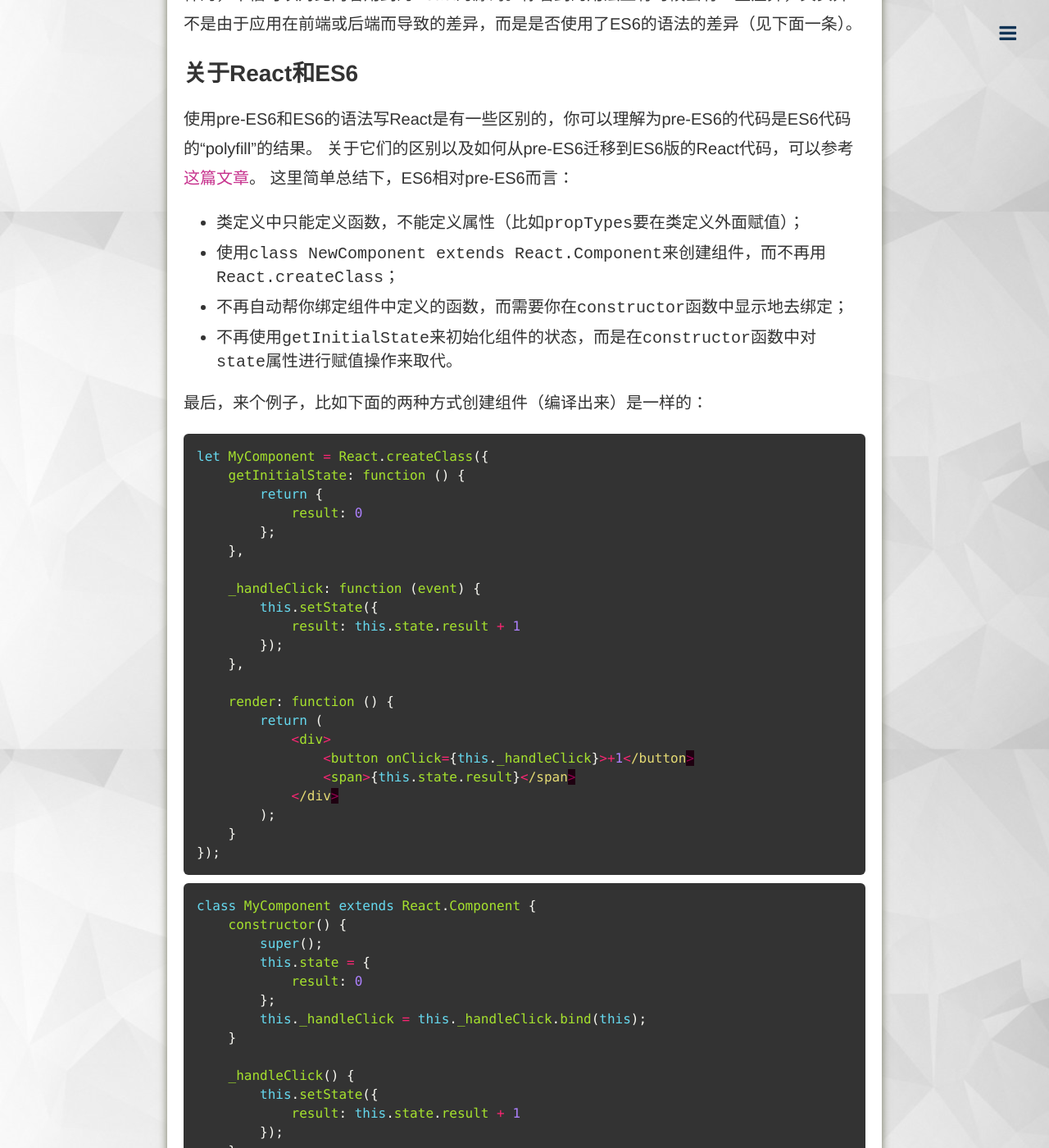
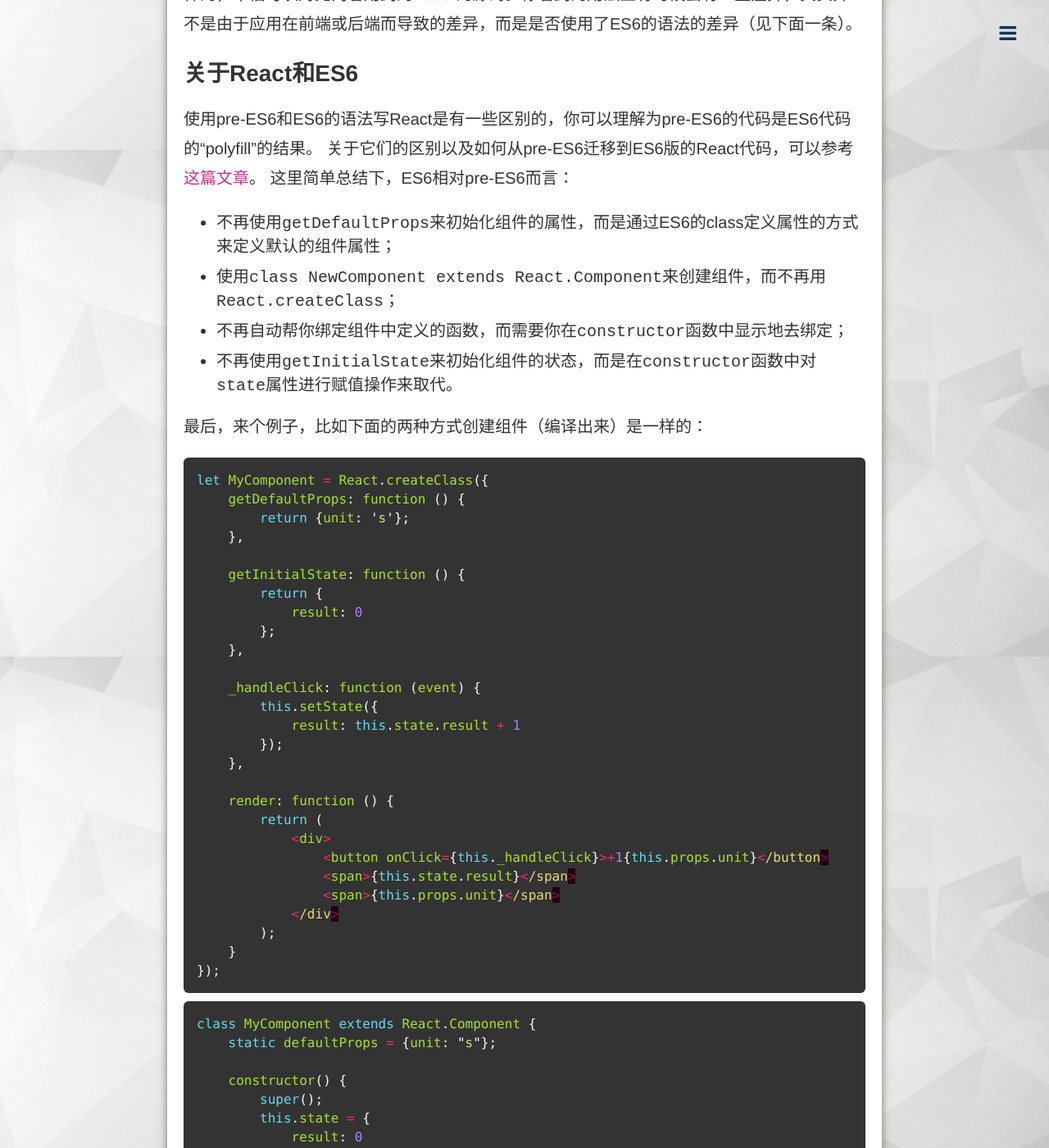
Before and after one commit to cuyu/cuyu.github.io, a Jekyll site: the page built from _posts/2017-02-20-React实践初体验.md, in a window 1280 px wide and 1400 px high, scrolled down 1053 px. Shown: the whole window at 82% size. Built offline with Jekyll 4.4.1, drawn with Linux system fonts in a browser that asks for light colours; nearby versions of some CDN libraries; comment, search, counter and statistics services are not loaded; some of the changed text lies outside the part shown.

Commit message:
Update the example code.

````diff
--- a/_posts/2017-02-20-React实践初体验.md
+++ b/_posts/2017-02-20-React实践初体验.md
@@ -32,7 +32,7 @@
 关于它们的区别以及如何从pre-ES6迁移到ES6版的React代码，可以参考[这篇文章](http://www.newmediacampaigns.com/blog/refactoring-react-components-to-es6-classes)。
 这里简单总结下，ES6相对pre-ES6而言：
 
-- 类定义中只能定义函数，不能定义属性（比如`propTypes`要在类定义外面赋值）；
+- 不再使用`getDefaultProps`来初始化组件的属性，而是通过ES6的class定义属性的方式来定义默认的组件属性；
 - 使用`class NewComponent extends React.Component`来创建组件，而不再用`React.createClass`；
 - 不再自动帮你绑定组件中定义的函数，而需要你在`constructor`函数中显示地去绑定；
 - 不再使用`getInitialState`来初始化组件的状态，而是在`constructor`函数中对`state`属性进行赋值操作来取代。
@@ -41,6 +41,10 @@
 
 ```javascript
 let MyComponent = React.createClass({
+    getDefaultProps: function () {
+        return {unit: 's'};
+    },
+
     getInitialState: function () {
         return {
             result: 0
@@ -56,8 +60,9 @@
     render: function () {
         return (
             <div>
-                <button onClick={this._handleClick}>+1</button>
+                <button onClick={this._handleClick}>+1{this.props.unit}</button>
                 <span>{this.state.result}</span>
+                <span>{this.props.unit}</span>
             </div>
         );
     }
@@ -66,6 +71,8 @@
 
 ```javascript
 class MyComponent extends React.Component {
+    static defaultProps = {unit: "s"};
+
     constructor() {
         super();
         this.state = {
@@ -83,8 +90,9 @@
     render() {
         return (
             <div>
-                <button onClick={this._handleClick}>+1</button>
+                <button onClick={this._handleClick}>+1{this.props.unit}</button>
                 <span>{this.state.result}</span>
+                <span>{this.props.unit}</span>
             </div>
         );
     }
@@ -130,7 +138,7 @@
 上面提到了React的组件类有一些特殊的函数，它们会在特定的情况下被调用，这些被预留好名称的函数其实就是hook函数（关于React组件的hook可以看源码里的lib/ReactClass.js）。各种hook函数其实也对应了React组件的生命周期，在不同的阶段，不同的hook函数会被调用（关于React组件的生命周期，看[这里](http://busypeoples.github.io/post/react-component-lifecycle/)）。
 组件从创建到渲染的过程中调用的hook（自上而下对应被调用的时间顺序）：
 
-- `getDefaultProps`：组件初始化时被调用，之后再被渲染不会调用；
+- `getDefaultProps`：组件初始化时被调用，之后再被渲染不会调用（**注意**：ES6方式创建的React组件是没有这个hook的）；
 - `getInitialState`：组件初始化时被调用，之后再被渲染不会调用（**注意**：ES6方式创建的React组件是没有这个hook的）；
 - `componentWillMount`：组件初始化之后，在`render`方法之前被调用，之后再被渲染不会调用；
 - `render`：组件每次渲染都会调用；
````
